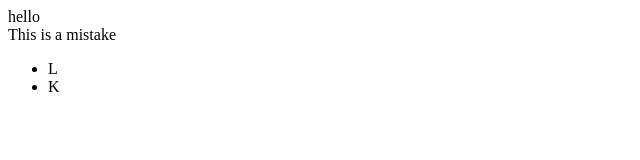
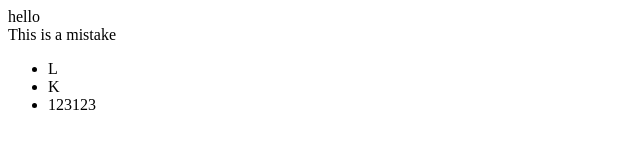
Before and after one commit to jKeanu/git-dr, a plain HTML site: page index.html in a window 1280 px wide. Shown: the full height of the page, 0-640 px from the left. Drawn offline with Linux system fonts and the light colour scheme.

Commit message:
Update index.html 123

```diff
--- a/index.html
+++ b/index.html
@@ -17,6 +17,9 @@
         <li>
             K
         </li>
+        <li>
+            123123
+        </li>
     </ul>
 </body>
 </html>
```
